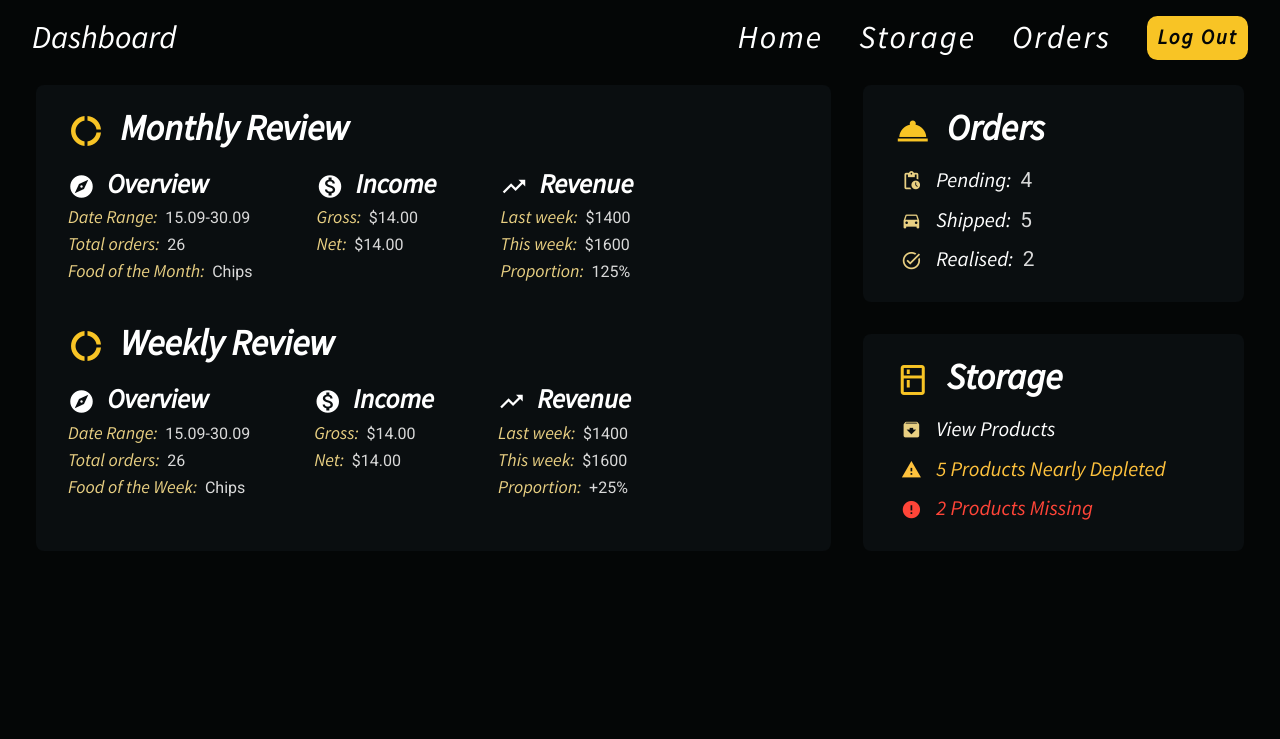
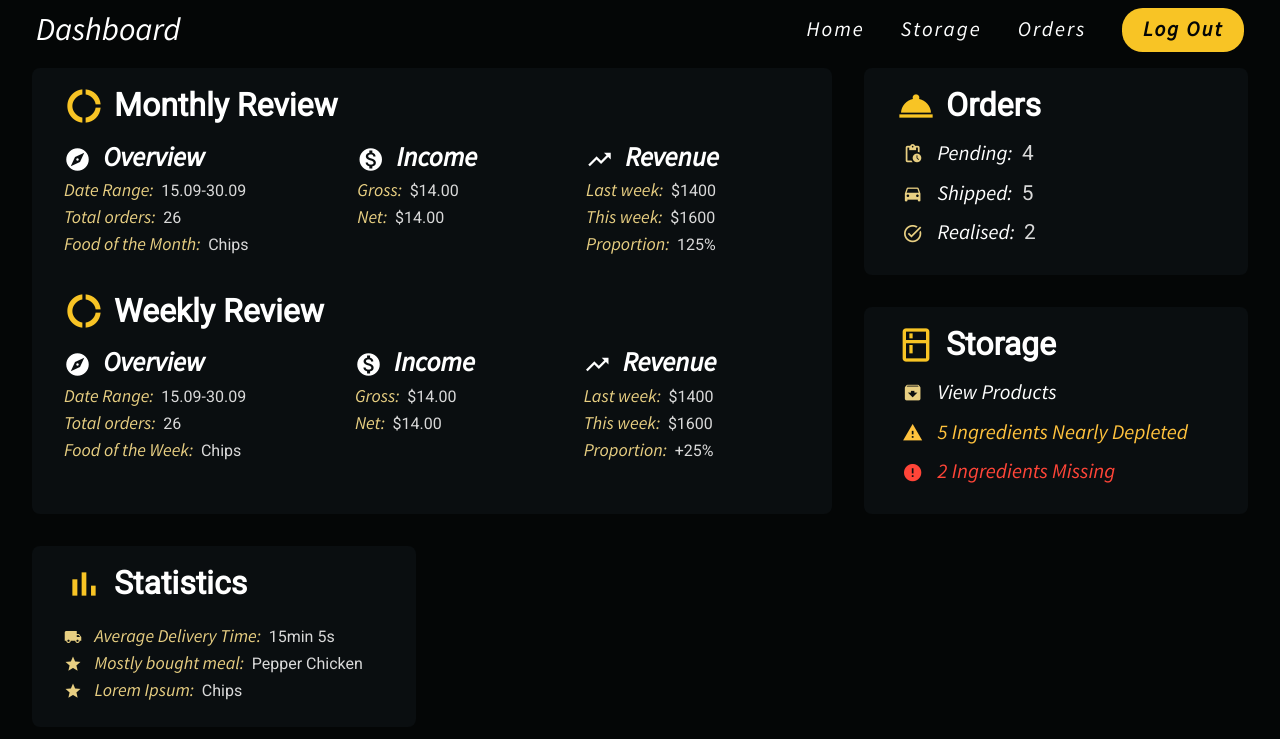
Before and after one commit to MintMissy/Restaurant, a PHP site: page /sample.html in a window 1280 px wide. Shown: the top 739 px of the page. Run offline with PHP 8.4, Linux system fonts and the light colour scheme.

Commit message:
Code statistics card

```diff
--- a/css/_dashboard.scss
+++ b/css/_dashboard.scss
@@ -1,6 +1,6 @@
 .grid-container--dashboard {
   --gap: 2rem;
-  padding: 0.5em 2em;
+  padding: 0.5rem 2rem;
   grid-template-columns: repeat(6, 1fr);
   grid-template-areas:
     "review review review review orders orders"
@@ -20,3 +20,20 @@
 .card--storage {
   grid-area: storage;
 }
+
+.card--statistics {
+  grid-area: statistics;
+  --flow-space: 1rem;
+}
+
+.card--marketing {
+  grid-area: marketing;
+}
+
+.card--employees {
+  grid-area: employees;
+}
+
+.card-content--review {
+  --flow-space: clamp(2rem, 6vw, 10rem);
+}
--- a/css/main.css
+++ b/css/main.css
@@ -142,6 +142,15 @@ a {
   display: -ms-grid;
   display: grid;
   gap: var(--gap, 1rem);
+}
+
+.vertical-center {
+  display: -webkit-box;
+  display: -ms-flexbox;
+  display: flex;
+  -webkit-box-align: center;
+      -ms-flex-align: center;
+          align-items: center;
 }
 
 .flow > *:where(:not(:first-child)) {
@@ -290,7 +299,7 @@ p > .material-icons {
   -webkit-box-align: center;
       -ms-flex-align: center;
           align-items: center;
-  padding: 0.5em 1em;
+  padding: 0.5rem 2.25rem;
 }
 
 .nav-right {
@@ -311,8 +320,8 @@ p > .material-icons {
 .btn {
   display: block;
   border: none;
-  border-radius: 0.5em;
-  padding: 0.5em;
+  border-radius: 1em;
+  padding: 0.5em 1em;
 }
 
 .card {
@@ -363,7 +372,7 @@ p > .material-icons {
 /* ======================== */
 .grid-container--dashboard {
   --gap: 2rem;
-  padding: 0.5em 2em;
+  padding: 0.5rem 2rem;
   -ms-grid-columns: (1fr)[6];
       grid-template-columns: repeat(6, 1fr);
       grid-template-areas: "review review review review orders orders"
@@ -392,4 +401,30 @@ p > .material-icons {
   -ms-grid-column-span: 2;
   grid-area: storage;
 }
+
+.card--statistics {
+  -ms-grid-row: 3;
+  -ms-grid-column: 1;
+  -ms-grid-column-span: 2;
+  grid-area: statistics;
+  --flow-space: 1rem;
+}
+
+.card--marketing {
+  -ms-grid-row: 3;
+  -ms-grid-column: 3;
+  -ms-grid-column-span: 2;
+  grid-area: marketing;
+}
+
+.card--employees {
+  -ms-grid-row: 3;
+  -ms-grid-column: 5;
+  -ms-grid-column-span: 2;
+  grid-area: employees;
+}
+
+.card-content--review {
+  --flow-space: clamp(2rem, 6vw, 10rem);
+}
 /*# sourceMappingURL=main.css.map */
--- a/css/main.scss
+++ b/css/main.scss
@@ -141,6 +141,11 @@ a {
 .grid {
   display: grid;
   gap: var(--gap, 1rem);
+}
+
+.vertical-center {
+  display: flex;
+  align-items: center;
 }
 
 .flow>*:where(:not(:first-child)) {
@@ -290,7 +295,7 @@ p>.material-icons {
 .nav {
   justify-content: space-between;
   align-items: center;
-  padding: 0.5em 1em;
+  padding: 0.5rem 2.25rem;
 }
 
 .nav-right {
@@ -310,8 +315,8 @@ p>.material-icons {
 .btn {
   display: block;
   border: none;
-  border-radius: 0.5em;
-  padding: 0.5em;
+  border-radius: 1em;
+  padding: 0.5em 1em;
 }
 
 // Card
--- a/sample.html
+++ b/sample.html
@@ -15,8 +15,8 @@
   <header class="primary-header">
     <nav class="nav flex fs-600 text-white">
       <div class="nav-current-page">Dashboard</div>
-      <div class="nav-right flex flow--horizontal letter-spacing-2">
-        <ul class="nav-right__links flex flow--horizontal fs-600">
+      <div class="nav-right flex flow--horizontal letter-spacing-2 fs-500">
+        <ul class="nav-right__links flex flow--horizontal">
           <li class="nav-item capitalize"><a href="">home</a></li>
           <li class="nav-item capitalize"><a href="">storage</a></li>
           <li class="nav-item capitalize"><a href="">orders</a></li>
@@ -34,11 +34,11 @@
       <div class="card card--review flow">
         <!-- Monthly Review -->
         <div>
-          <h1>
-            <i class="material-icons text-primary">donut_large</i>
+          <h1 class="ff-roboto fs-600 vertical-center">
+            <i class="material-icons text-primary fs-700">donut_large</i>
             Monthly Review
           </h1>
-          <div class="card-content flex flow--horizontal">
+          <div class="card-content card-content--review  flex flow--horizontal">
             <div class="text-primary--tint">
               <h2 class="text-white">
                 <i class="material-icons">explore</i>
@@ -94,11 +94,11 @@
         </div>
         <!-- Weekly Review -->
         <div>
-          <h1>
-            <i class="material-icons text-primary">donut_large</i>
+          <h1 class="ff-roboto fs-600 vertical-center">
+            <i class="material-icons text-primary fs-700">donut_large</i>
             Weekly Review
           </h1>
-          <div class="card-content flex flow--horizontal">
+          <div class="card-content card-content--review flex flow--horizontal">
             <div class="text-primary--tint">
               <h2 class="text-white">
                 <i class="material-icons">explore</i>
@@ -155,8 +155,8 @@
       </div>
       <!-- Orders Card -->
       <div class="card card--orders">
-        <h1>
-          <i class="material-icons text-primary">room_service</i>
+        <h1 class="ff-roboto fs-600 vertical-center">
+          <i class="material-icons text-primary fs-700">room_service</i>
           Orders
         </h1>
         <div class="card-content card-content--orders flex-column">
@@ -194,8 +194,8 @@
       </div>
       <!-- Storage Card -->
       <div class="card card--storage">
-        <h1>
-          <i class="material-icons text-primary">kitchen</i>
+        <h1 class="ff-roboto fs-600 vertical-center">
+          <i class="material-icons text-primary fs-700">kitchen</i>
           Storage
         </h1>
         <div class="card-content card-content--orders flex-column">
@@ -214,7 +214,7 @@
             <div class="highlighted-row flex fs-500">
               <p class="text-warning">
                 <i class="material-icons">report_problem</i>
-                5 Products Nearly Depleted
+                5 Ingredients Nearly Depleted
               </p>
               <i class="material-icons highlighted-row__icon text-primary--tint">visibility</i>
             </div>
@@ -224,7 +224,7 @@
             <div class="highlighted-row flex fs-500">
               <p class="text-error">
                 <i class="material-icons">error</i>
-                2 Products Missing
+                2 Ingredients Missing
               </p>
               <i class="material-icons highlighted-row__icon text-primary--tint">visibility</i>
             </div>
@@ -233,6 +233,30 @@
       </div>
       <!-- Statistics Card -->
       <!-- <div class="card card--statistics"></div> -->
+      <div class="card card--statistics flow">
+        <h1 class="ff-roboto fs-600 vertical-center">
+          <i class="material-icons text-primary fs-700">bar_chart</i>
+          Statistics
+        </h1>
+        <div class="text-primary--tint">
+          <p>
+            <i class="material-icons">local_shipping</i>
+            Average Delivery Time:
+            <span class="card-content-value text-white--shade ff-roboto fs-300">15min 5s
+            </span>
+          </p>
+          <p>
+            <i class="material-icons">star</i>
+            Mostly bought meal:
+            <span class="card-content-value text-white--shade ff-roboto fs-300">Pepper Chicken</span>
+          </p>
+          <p>
+            <i class="material-icons">star</i>
+            Lorem Ipsum:
+            <span class="card-content-value text-white--shade ff-roboto fs-300">Chips</span>
+          </p>
+        </div>
+      </div>
       <!-- Marketing Card -->
       <!-- <div class="card card--marketing"></div> -->
       <!-- Employees Card -->
```
Also changed, not shown: 1 other file.
